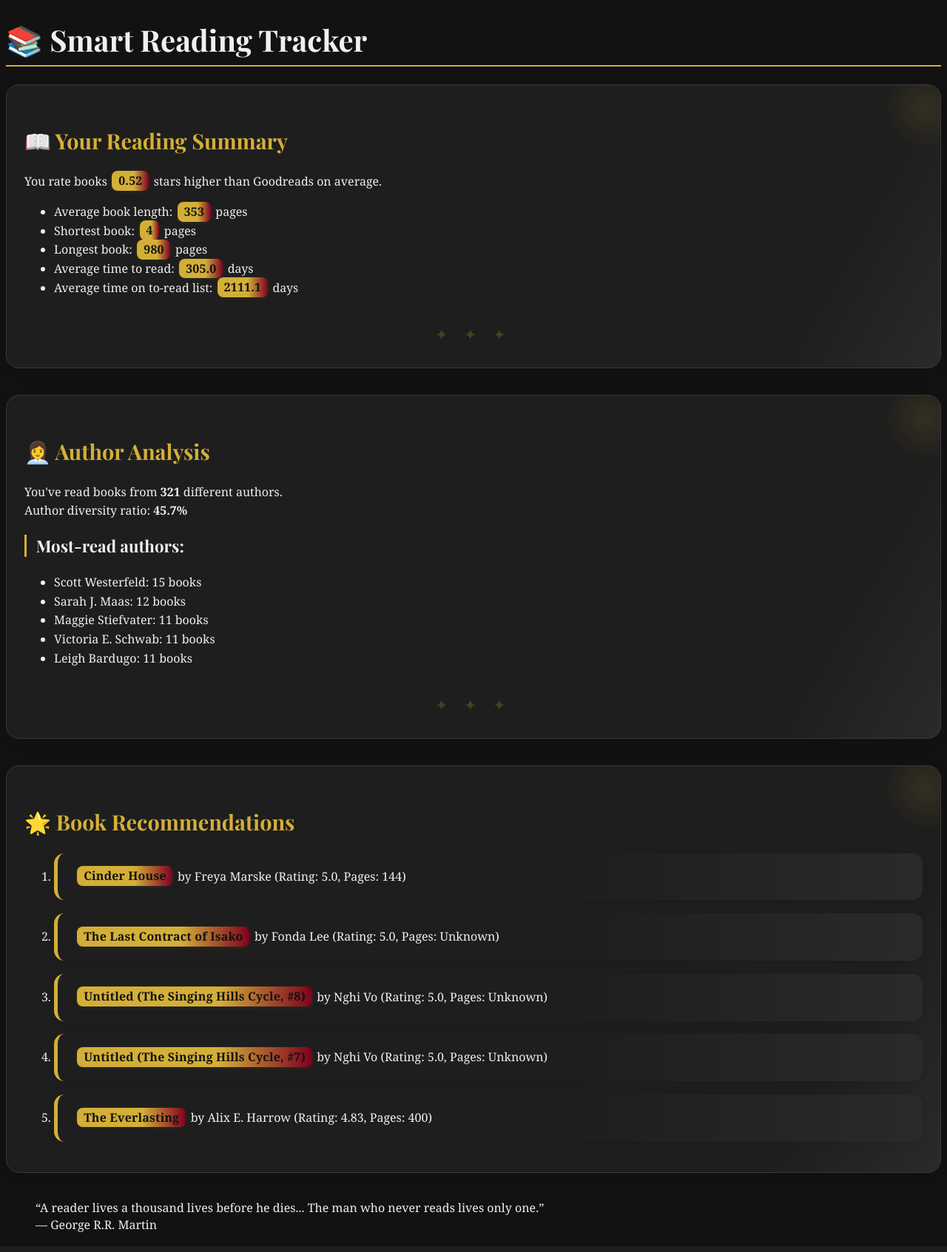
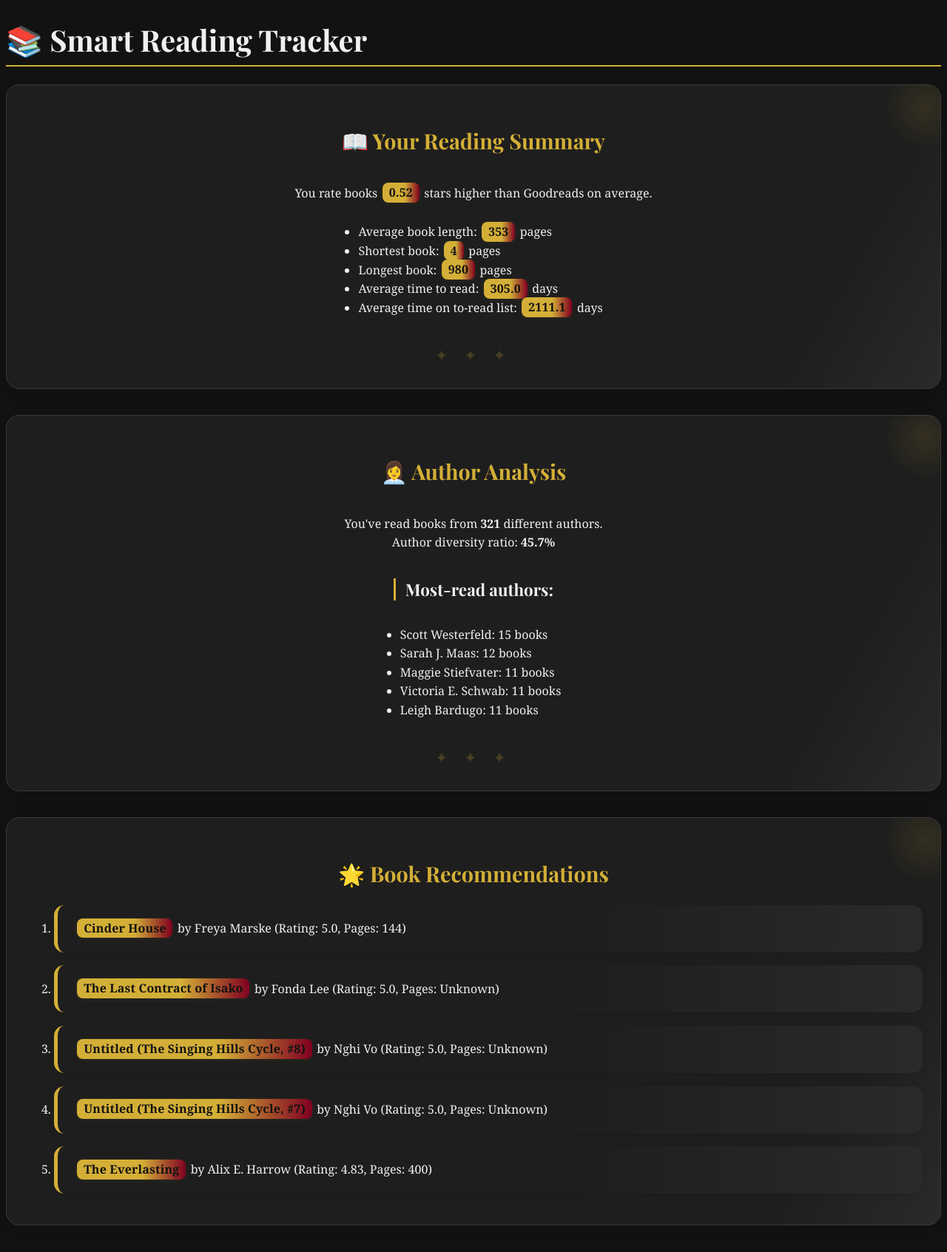
Before and after one commit to nelsonjt12/smart-reading-tracker, a Flask app: page / in a window 1280 px wide. Shown: the top 1693 px of the page at 74% size. Before the commit the page ends 1666 px from the top, so only its background shows below. Run offline with Flask 3, Linux system fonts and the light colour scheme; some web fonts are replaced.

Commit message:
centered elements

```diff
--- a/flask_app/static/css/scholarly_theme.css
+++ b/flask_app/static/css/scholarly_theme.css
@@ -34,6 +34,24 @@
     overflow: hidden;
     transition: box-shadow 0.18s cubic-bezier(.4,0,.2,1), transform 0.18s cubic-bezier(.4,0,.2,1);
 }
+
+/* Center contents of .summary and .authors sections */
+.summary, .authors {
+    display: flex;
+    flex-direction: column;
+    align-items: center;
+    justify-content: center;
+    text-align: center;
+}
+
+/* Keep lists readable and not too narrow */
+.summary ul, .authors ul {
+    display: inline-block;
+    text-align: left;
+    margin: 0.7em auto 0 auto;
+    padding-left: 1.2em;
+}
+
 section::before {
     /* Decorative floating shape */
     content: '';
@@ -146,6 +164,14 @@
     font-size: 1.8rem;
     margin-top: 1.5rem;
     color: var(--accent-gold);
+}
+
+/* Center the Book Recommendations section header */
+.recommendations h2 {
+    text-align: center;
+    margin-left: auto;
+    margin-right: auto;
+    width: 100%;
 }
 
 h3, .stTabs [data-baseweb="tab-panel"] h3 {
```
